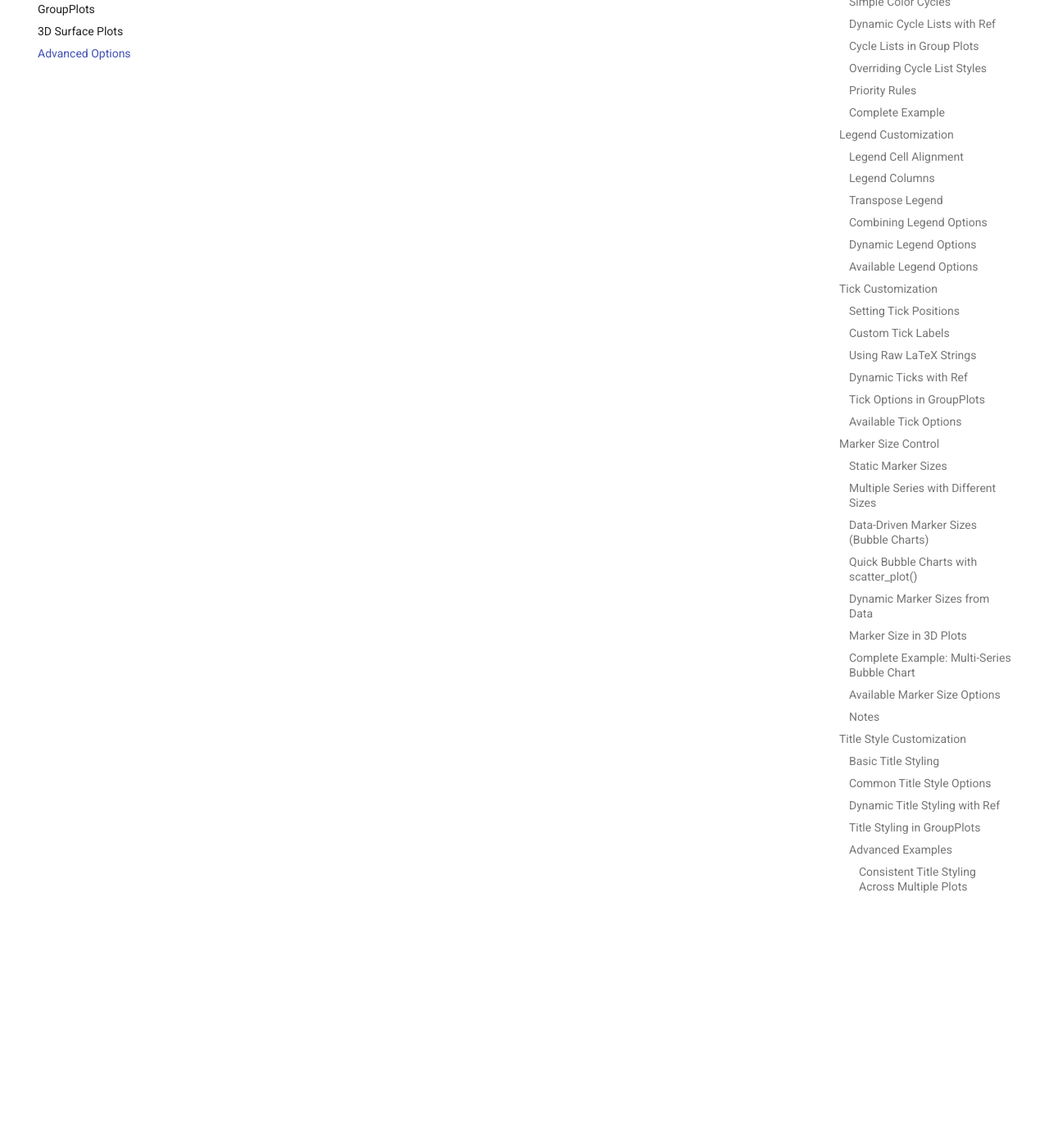
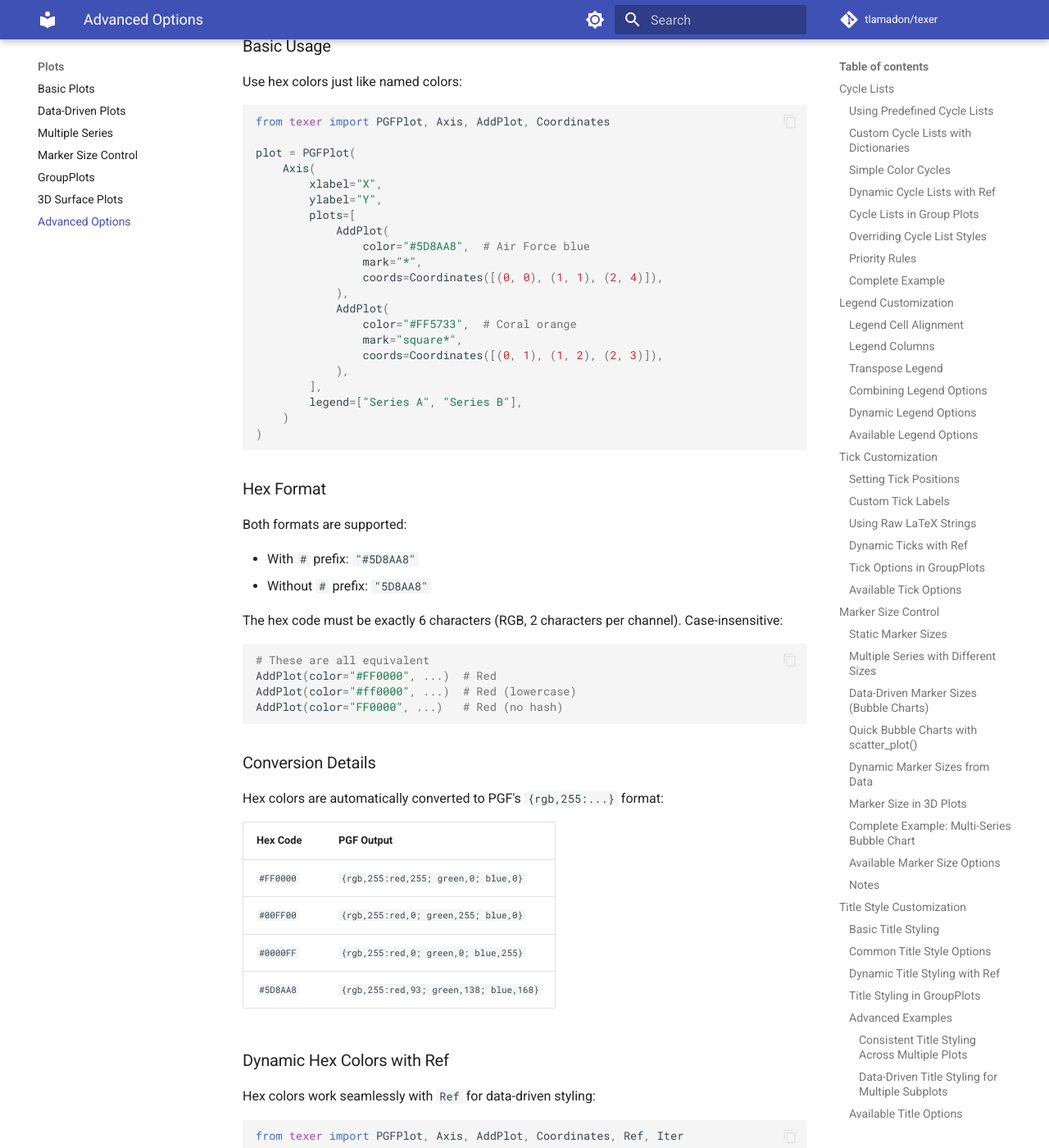
Before and after one commit to tlamadon/texer, an MkDocs documentation site: the page built from docs/plots/advanced.md, in a window 1280 px wide and 1400 px high, scrolled down 22811 px. Shown: the whole window at 82% size. Built offline with MkDocs 1.6.1 and Material for MkDocs 9.7.7, drawn with Linux system fonts in a browser that asks for light colours; comment, search, counter and statistics services are not loaded; some of the changed text lies outside the part shown.

Commit message:
added new color support

````diff
--- a/docs/plots/advanced.md
+++ b/docs/plots/advanced.md
@@ -1100,3 +1100,144 @@
 - Static strings
 - `Ref` specs for data-driven values
 - Any valid PGFPlots/TikZ style options
+
+## Hex Color Support
+
+Texer automatically converts hex color codes to PGF/TikZ RGB format, giving you precise control over colors without needing to manually calculate RGB values.
+
+### Basic Usage
+
+Use hex colors just like named colors:
+
+```python
+from texer import PGFPlot, Axis, AddPlot, Coordinates
+
+plot = PGFPlot(
+    Axis(
+        xlabel="X",
+        ylabel="Y",
+        plots=[
+            AddPlot(
+                color="#5D8AA8",  # Air Force blue
+                mark="*",
+                coords=Coordinates([(0, 0), (1, 1), (2, 4)]),
+            ),
+            AddPlot(
+                color="#FF5733",  # Coral orange
+                mark="square*",
+                coords=Coordinates([(0, 1), (1, 2), (2, 3)]),
+            ),
+        ],
+        legend=["Series A", "Series B"],
+    )
+)
+```
+
+### Hex Format
+
+Both formats are supported:
+
+- With `#` prefix: `"#5D8AA8"`
+- Without `#` prefix: `"5D8AA8"`
+
+The hex code must be exactly 6 characters (RGB, 2 characters per channel). Case-insensitive:
+
+```python
+# These are all equivalent
+AddPlot(color="#FF0000", ...)  # Red
+AddPlot(color="#ff0000", ...)  # Red (lowercase)
+AddPlot(color="FF0000", ...)   # Red (no hash)
+```
+
+### Conversion Details
+
+Hex colors are automatically converted to PGF's `{rgb,255:...}` format:
+
+| Hex Code | PGF Output |
+|----------|------------|
+| `#FF0000` | `{rgb,255:red,255; green,0; blue,0}` |
+| `#00FF00` | `{rgb,255:red,0; green,255; blue,0}` |
+| `#0000FF` | `{rgb,255:red,0; green,0; blue,255}` |
+| `#5D8AA8` | `{rgb,255:red,93; green,138; blue,168}` |
+
+### Dynamic Hex Colors with Ref
+
+Hex colors work seamlessly with `Ref` for data-driven styling:
+
+```python
+from texer import PGFPlot, Axis, AddPlot, Coordinates, Ref, Iter
+
+plot = PGFPlot(
+    Axis(
+        xlabel="Category",
+        ylabel="Value",
+        plots=Iter(
+            Ref("series"),
+            template=AddPlot(
+                color=Ref("color"),  # Can be hex or named
+                mark="*",
+                coords=Coordinates(
+                    Iter(Ref("data"), x=Ref("x"), y=Ref("y"))
+                ),
+            ),
+        ),
+        legend=Iter(Ref("series"), template=Ref("name")),
+    )
+)
+
+data = {
+    "series": [
+        {
+            "name": "Primary",
+            "color": "#1E90FF",  # Dodger blue
+            "data": [{"x": 0, "y": 1}, {"x": 1, "y": 2}],
+        },
+        {
+            "name": "Secondary",
+            "color": "#FF6347",  # Tomato
+            "data": [{"x": 0, "y": 2}, {"x": 1, "y": 3}],
+        },
+        {
+            "name": "Accent",
+            "color": "green",  # Named colors still work
+            "data": [{"x": 0, "y": 1.5}, {"x": 1, "y": 2.5}],
+        },
+    ],
+}
+
+print(plot.render(data))
+```
+
+### Hex Colors in Cycle Lists
+
+You can use hex colors in cycle lists too:
+
+```python
+plot = PGFPlot(
+    Axis(
+        xlabel="X",
+        ylabel="Y",
+        cycle_list=[
+            {"color": "#E74C3C", "mark": "*"},      # Red
+            {"color": "#3498DB", "mark": "square*"}, # Blue
+            {"color": "#2ECC71", "mark": "triangle*"}, # Green
+        ],
+        plots=[
+            AddPlot(coords=Coordinates([(0, 1), (1, 2)])),
+            AddPlot(coords=Coordinates([(0, 2), (1, 3)])),
+            AddPlot(coords=Coordinates([(0, 3), (1, 4)])),
+        ],
+    )
+)
+```
+
+### Named Colors vs Hex Colors
+
+| Feature | Named Colors | Hex Colors |
+|---------|-------------|------------|
+| Readability | `"blue"`, `"red"` | `"#0000FF"`, `"#FF0000"` |
+| Precision | Limited to predefined | Any of 16 million colors |
+| Consistency | May vary by LaTeX setup | Exact RGB values |
+| Brand colors | Approximate match only | Exact match possible |
+
+Use named colors for quick prototyping and hex colors when you need precise color matching (e.g., brand guidelines, publication requirements).
````
Also changed, not shown: docs/plots/basic.md (+36 -2 lines), 4 other files.
